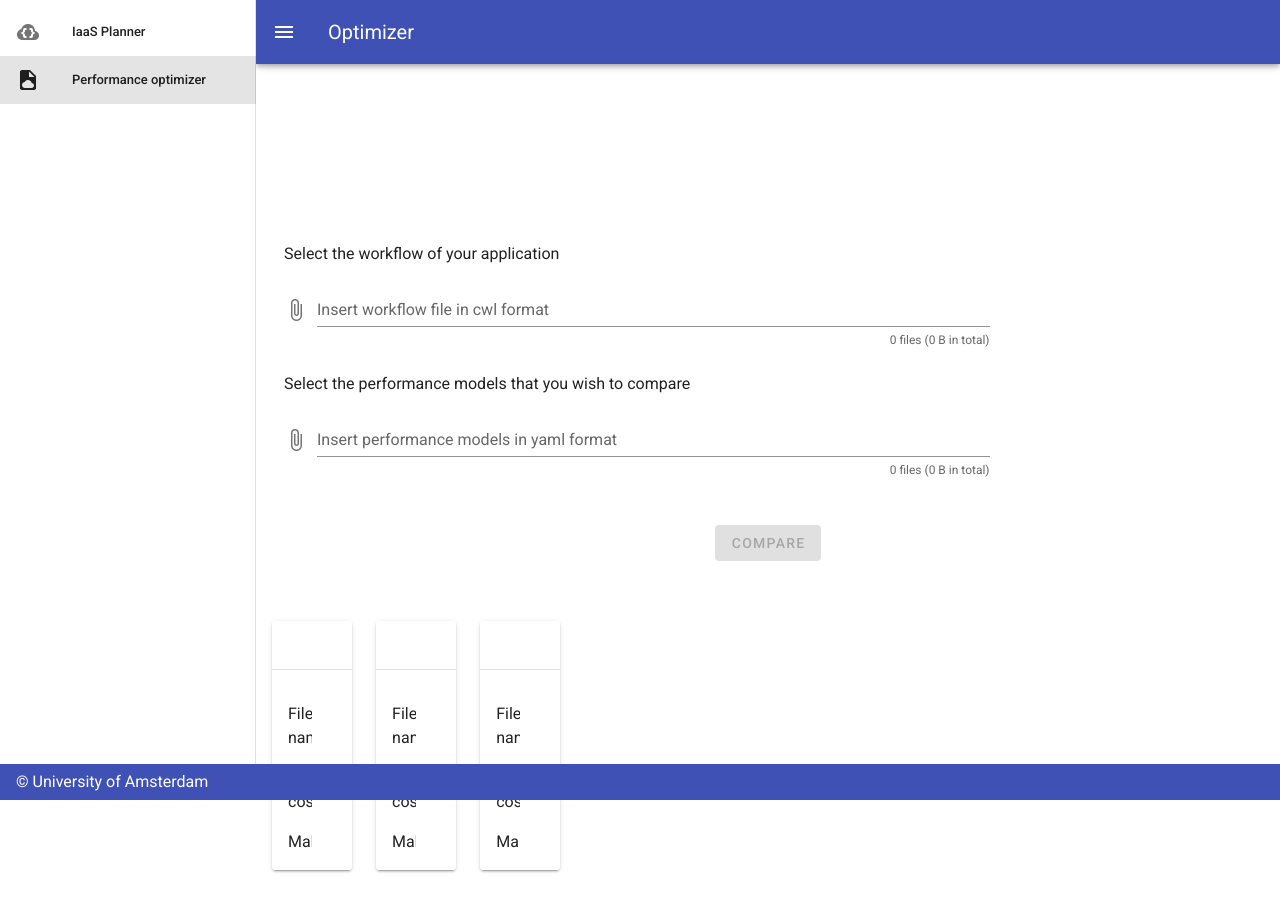
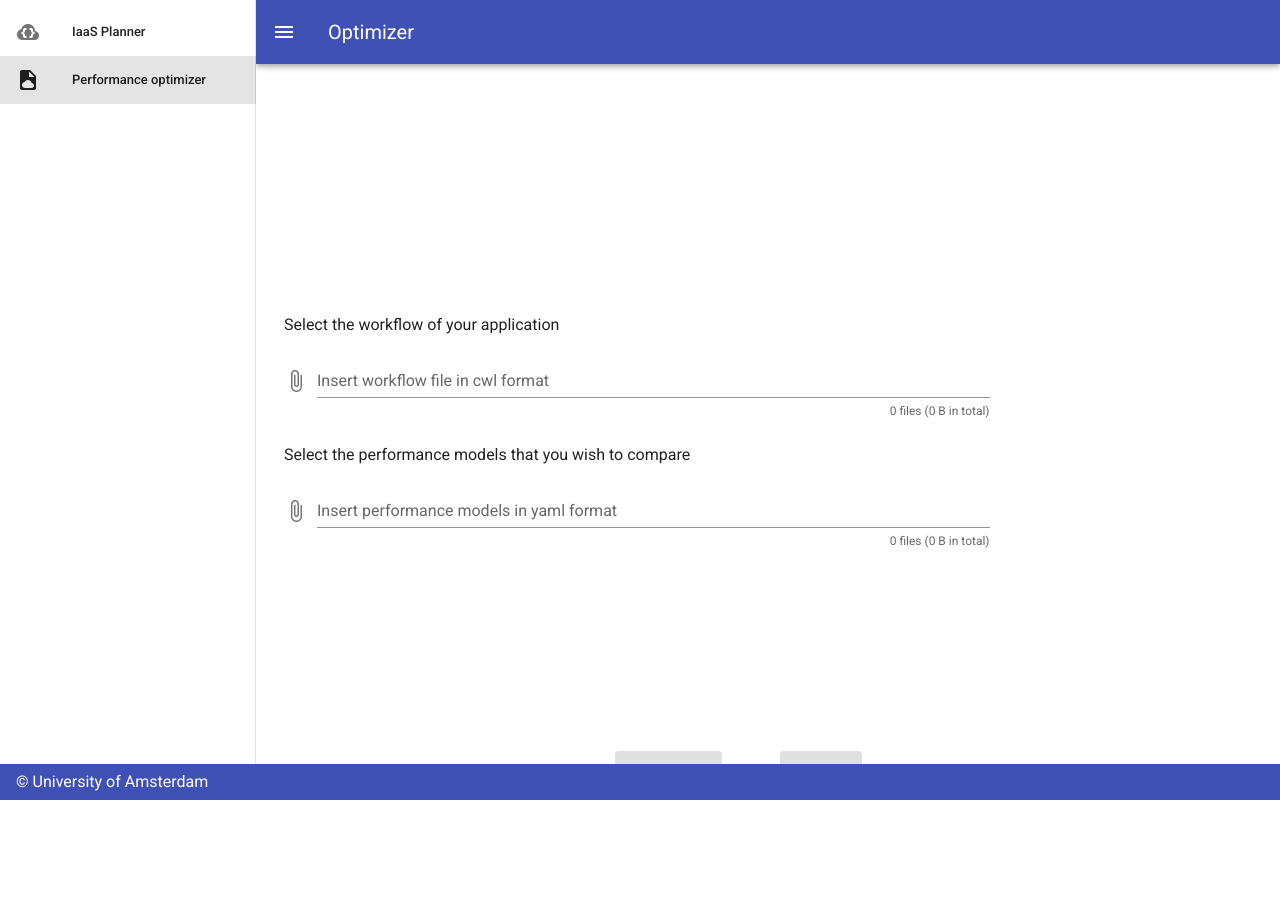
Before and after one commit to QCDIS/Q-CWOP-frontend, a Vue app: page /#/optimizer in a window 1280 px wide. Shown: the top 912 px of the page. Built offline with nearby package versions, Linux system fonts and the light colour scheme; what vue-good-wizard would draw is missing.

Commit message:
Adjust data iterator and add clear button

```diff
--- a/src/views/Optimizer.vue
+++ b/src/views/Optimizer.vue
@@ -59,19 +59,26 @@
             </v-row>
             </v-form>
         <v-row align="center" justify="center">
+          <v-col cols="2">
             <v-btn
                 color="primary"
                 @click="comparePerformance"
                 :disabled="!(valid && performance_files !== null && workflow_file !== null)"
               >Compare</v-btn>
+          </v-col>
+          <v-col cols="2">
+               <v-btn
+                color="primary"
+                @click="restart"
+                :disabled="!activate_data_iterator"
+              >Clear</v-btn>
+          </v-col>
         </v-row>
-        <v-row>
           <v-data-iterator
       :items="items"
-      :items-per-page.sync="itemsPerPage"
+      :items-per-page.sync="items_per_page"
+      v-if="activate_data_iterator"
       hide-default-footer
-      loading
-      loading-text="test"
     >
      <template v-slot:default="props">
         <v-row>
@@ -110,7 +117,6 @@
         </v-row>
       </template>
       </v-data-iterator>
-          </v-row>
       </v-container>
     </v-main>
     <v-footer color="indigo" app>
@@ -144,7 +150,8 @@ export default {
         !files.some(file => file.size > 2e6) ||
         "Performance file size cannot exceed 2MB"],
     valid: false,
-   itemsPerPage: 3,
+    activate_data_iterator: false,
+    items_per_page: 3,
       items: [
         {
           id: '',
@@ -187,6 +194,7 @@ export default {
         })
         .then(res => {
           this.items = res.data
+          this.activate_data_iterator = true
           console.log(res.data)
         //  this.filtered_performance_files = res.data
         })
@@ -199,6 +207,11 @@ export default {
       validate () {
         return this.$refs.form.validate()
       },
+
+      restart() {
+      this.$forceUpdate();
+      window.location.reload();
+    }
   }
 };
 </script>
```
